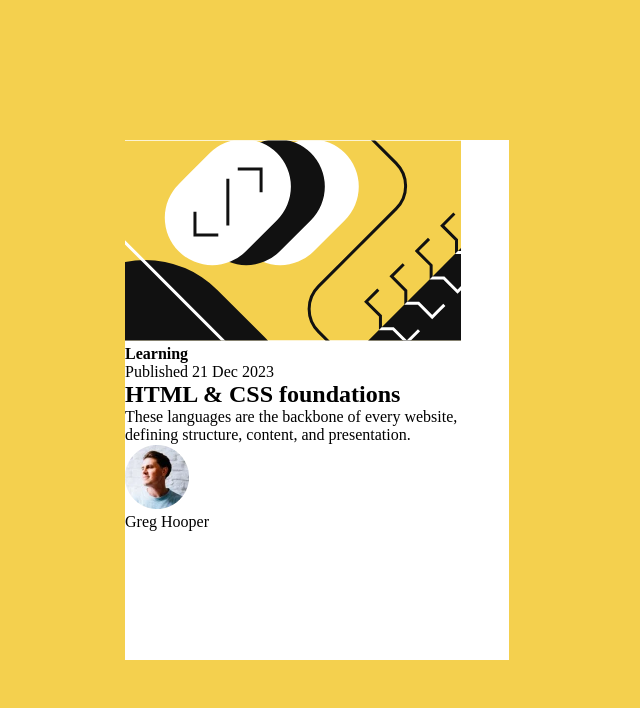
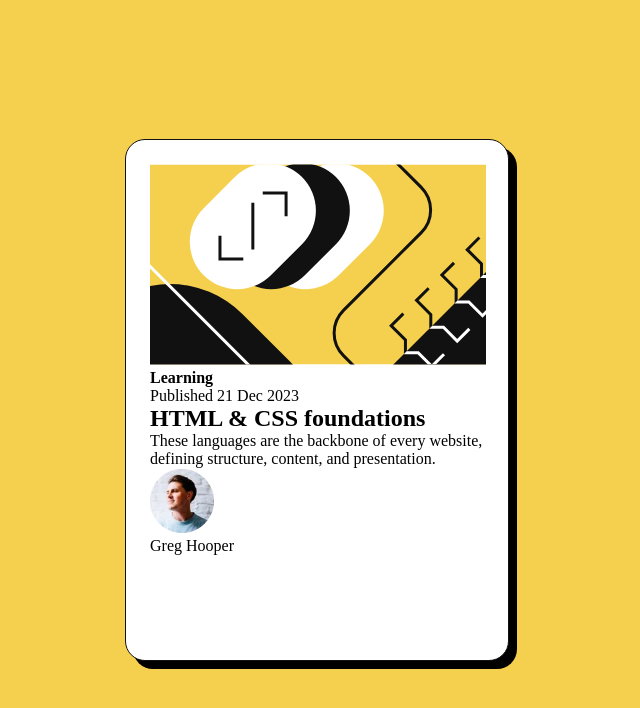
Before and after one commit to Tomas1211/Blog-preview-card, a plain HTML site: page index.html in a window 1280 px wide. Shown: the whole page, without its empty margins (323-963 px from the left). Drawn offline with Linux system fonts and the light colour scheme.

Commit message:
blog preview card border, box-shadow, padding, border-radius

```diff
--- a/css/style.css
+++ b/css/style.css
@@ -18,6 +18,10 @@ body {
 
 .blog-preview-card {
   width: 384px;
-  height: 520px;
+  height: 522px;
   background-color: hsl(0, 0%, 100%);
+  border: 1px solid #111;
+  border-radius: 20px;
+  padding: 24px;
+  box-shadow: 8px 8px 0 #000;
 }
```
